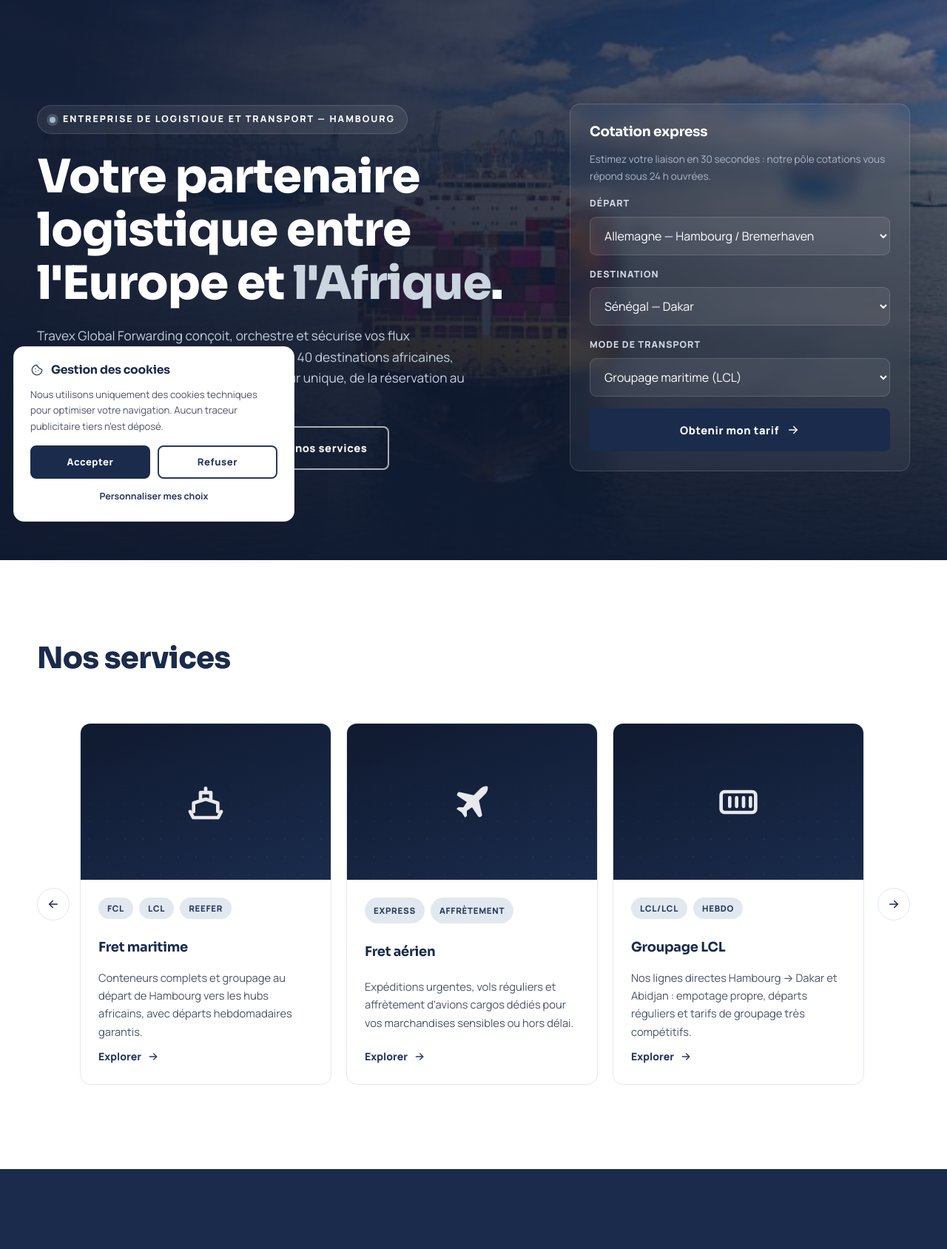
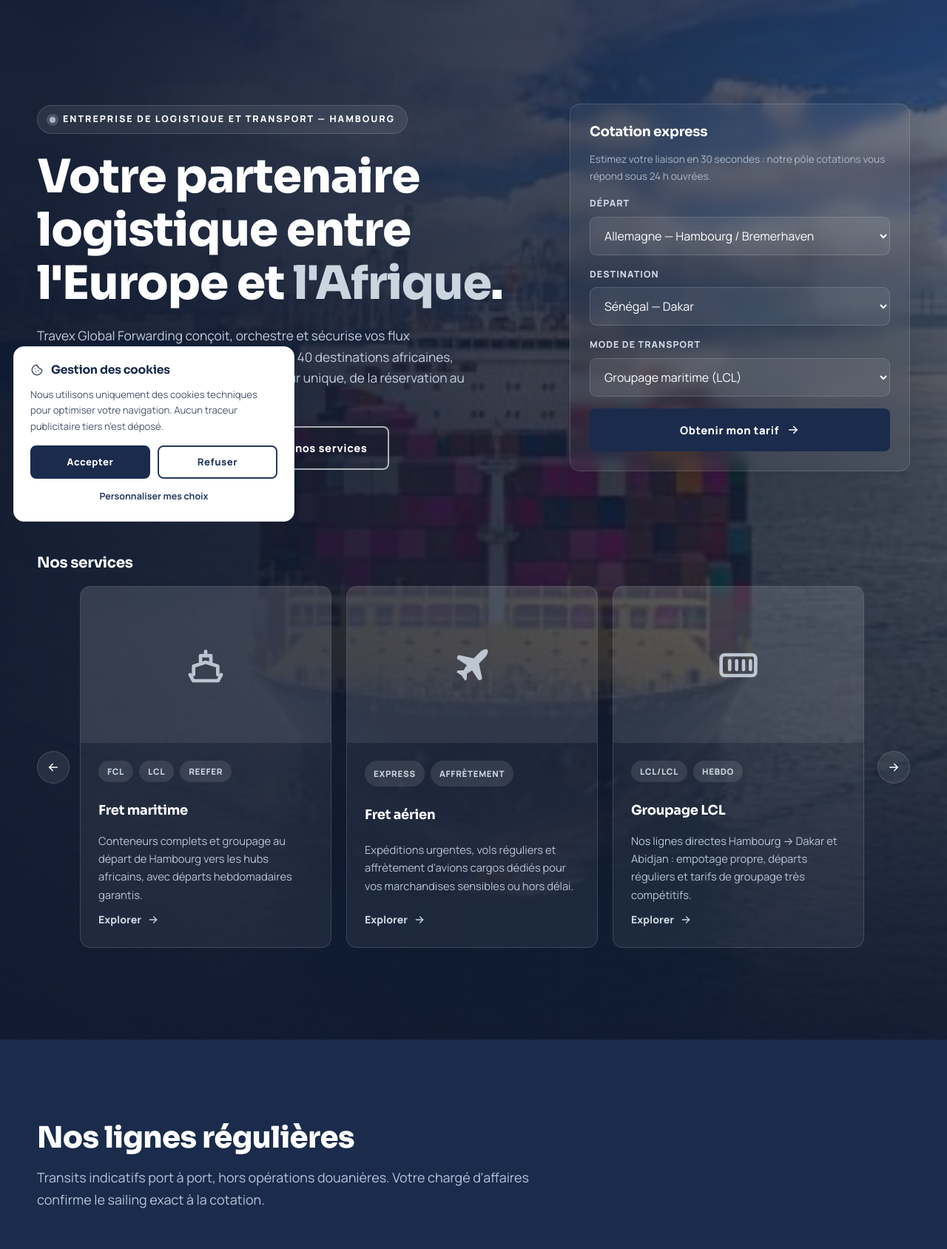
Before and after one commit to Yanntchinda/Nemesis, a PHP site: page / in a window 1280 px wide. Shown: the part 77-1765 px from the top of the page at 74% size. Run offline with PHP 8.4, Linux system fonts and the light colour scheme.

Commit message:
Le slider des services est maintenant dans l'en-tête de la page d'accueil (hero, sur fond sombre, sous le titre et la cotation express); fichier autonome régénéré
Co-authored-by: arena-agent <297053741+arena-agent@users.noreply.github.com>

```diff
--- a/assets/css/main.css
+++ b/assets/css/main.css
@@ -391,6 +391,22 @@ h1, h2, h3, h4 {
   .svc-slider__btn { display: none; }
   .svc-slider__track .svc-card { flex-basis: 86%; }
 }
+
+/* ---------- Slider de services dans l'en-tête (hero) ---------- */
+.hero__slider { grid-column: 1 / -1; margin-top: clamp(28px, 4vw, 48px); }
+.hero-slider__title { color: #fff; font-size: 1.25rem; margin-bottom: 16px; }
+.hero .svc-slider__btn { background: rgba(255, 255, 255, 0.08); border-color: var(--line-dark); color: #fff; }
+.hero .svc-slider__btn:hover { background: rgba(255, 255, 255, 0.18); }
+.hero .svc-card { background: rgba(255, 255, 255, 0.06); border-color: var(--line-dark); }
+.hero .svc-card::before { display: none; }
+.hero .svc-card:hover { box-shadow: none; border-color: rgba(255, 255, 255, 0.32); }
+.hero .svc-card figure { background: rgba(255, 255, 255, 0.08); }
+.hero .svc-card figure .icon { color: #cbd5e0; }
+.hero .svc-card h3 { color: #fff; }
+.hero .svc-card p { color: #b8c4d8; }
+.hero .svc-card .chip { background: rgba(255, 255, 255, 0.1); color: #cbd5e0; }
+.hero .svc-card__link { color: #cbd5e0; }
+.hero .svc-card__link:hover { color: #fff; }
 
 /* ---------- Lignes / réseau (bande sombre) ---------- */
 .routes { position: relative; }
--- a/index.html
+++ b/index.html
@@ -116,17 +116,10 @@
           <svg class="icon icon-arrow-right" aria-hidden="true"><use href="assets/img/icons.svg#i-arrow-right"></use></svg>
         </button>
       </form>
-    </div>
-  </section>
 
-
-
-  <!-- ================= SERVICES (SLIDER) ================= -->
-  <section class="section section--white" id="services">
-    <div class="container">
-      <div class="section-head">
-        <h2 class="title-lg" data-i18n="idx.svc.title">Nos services</h2>
-      </div>
+      <!-- Slider services (en-tête) -->
+      <div class="hero__slider">
+        <h2 class="hero-slider__title" data-i18n="idx.svc.title">Nos services</h2>
         <div class="svc-slider">
           <button class="svc-slider__btn svc-slider__btn--prev" type="button" aria-label="Services précédents" data-i18n-aria="idx.svc.prev">
             <svg class="icon" aria-hidden="true" style="transform:rotate(180deg)"><use href="assets/img/icons.svg#i-arrow-right"></use></svg>
@@ -194,7 +187,11 @@
           </button>
         </div>
       </div>
+    </div>
   </section>
+
+
+
 
   <!-- ================= LINIEN ================= -->
   <section class="section section--dark routes">
```
Also changed, not shown: travex-global-forwarding.html (+24 -11 lines). Lines whose indentation alone changed are shown as unchanged.
